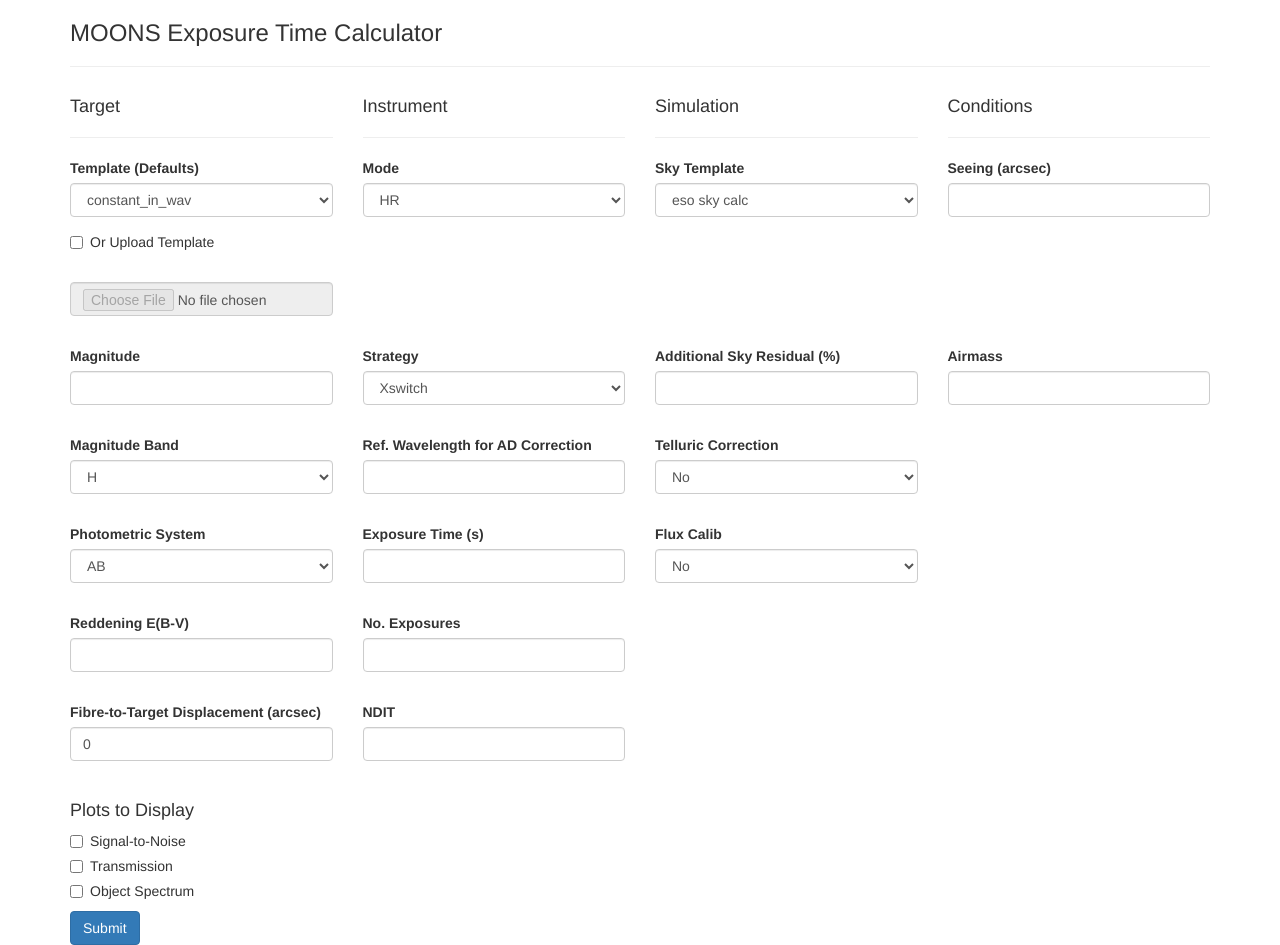
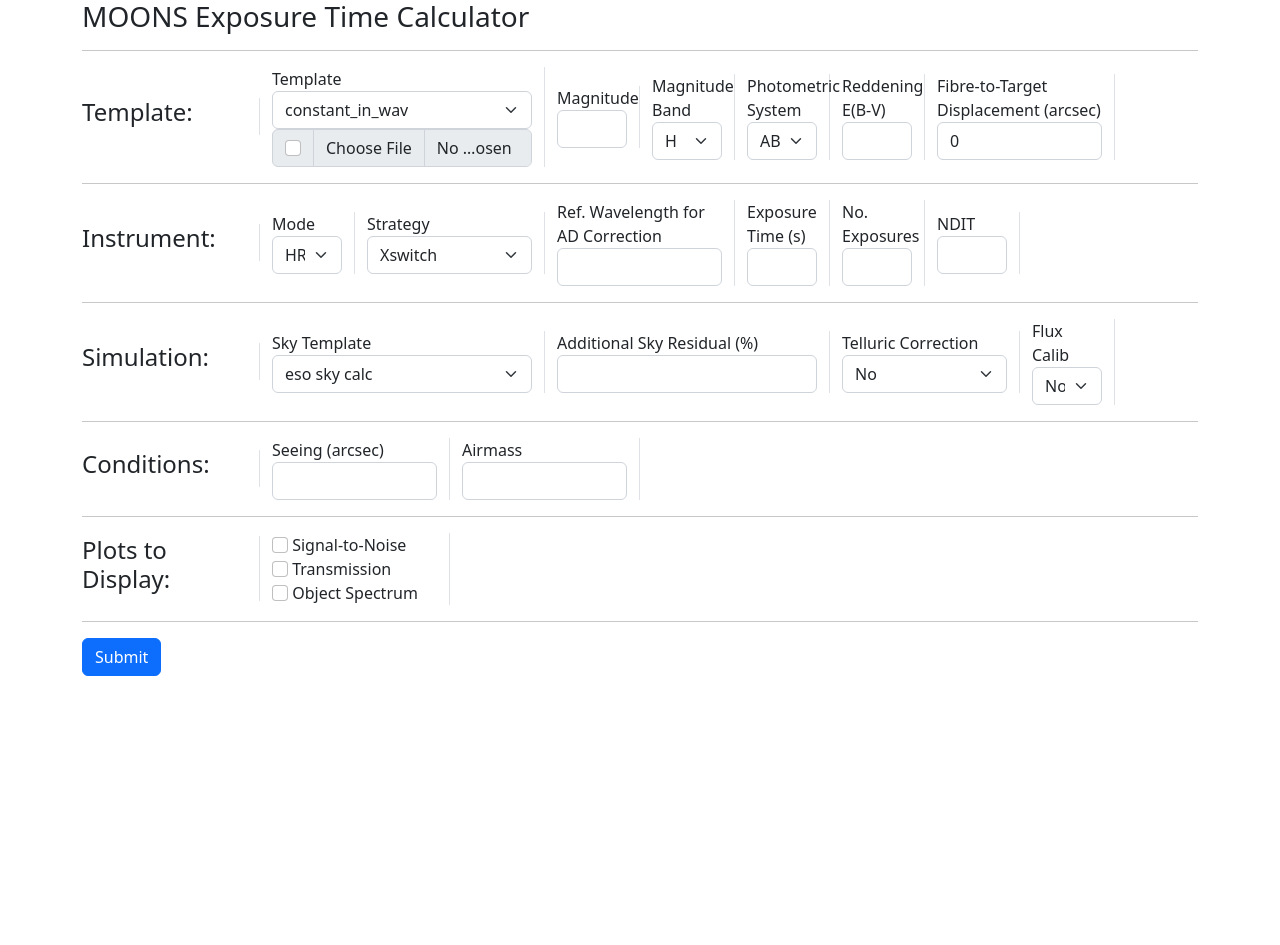
Before and after one commit to breenci/MOONS_ETC, a Flask app: page / in a window 1280 px wide. After the commit the page ends 676 px from the top, so only its background shows below. Run offline with Flask 2, Linux system fonts and the light colour scheme; some libraries are stand-ins or nearby versions.

Commit message:
Replace flask-bootstrap with custom html
Render forms and errors with custom html instead of using flask-bootstrap
macros. This allows the use of Bootstrap 5 and makes custom rendering
and validation easier.

_formhelp.html renders form fields with default template. Fields which
require custom rendering are written directly into form.html.

Also fixed custom validation of file upload.

```diff
--- a/app/__init__.py
+++ b/app/__init__.py
@@ -1,10 +1,9 @@
-from ensurepip import bootstrap
 from flask import Flask
 from config import Config
-from flask_bootstrap import Bootstrap
+from flask_bootstrap import Bootstrap5
 
 app = Flask(__name__)
 app.config.from_object(Config)
-bootstrap = Bootstrap(app)
+bootstrap = Bootstrap5(app)
 
 from app import routes
--- a/app/forms.py
+++ b/app/forms.py
@@ -2,22 +2,12 @@ from email.policy import default
 from os import system
 from typing import Optional
 from flask_wtf import FlaskForm
-from flask_wtf.file import FileField
+from flask_wtf.file import FileField, FileAllowed
 from wtforms import SelectField, IntegerField, SubmitField, FloatField, BooleanField, HiddenField, FormField, FieldList, RadioField
 from wtforms.validators import DataRequired, NumberRange, ValidationError, Optional
 
 
 class UploadRequired:
-    """
-    Compares the values of two fields.
-
-    :param fieldname:
-        The name of the other field to compare to.
-    :param message:
-        Error message to raise in case of a validation error. Can be
-        interpolated with `%(other_label)s` and `%(other_name)s` to provide a
-        more helpful error.
-    """
 
     def __init__(self, fieldname, message=None):
         self.fieldname = fieldname
@@ -31,8 +21,10 @@ class UploadRequired:
                 field.gettext("Invalid field name '%s'.") % self.fieldname
             ) from exc
         if other.data == False:
+            print('Not selected')
             return
         elif field.data:
+            print('There is data')
             return
 
         message = self.message
@@ -44,10 +36,10 @@ class UploadRequired:
 
 class ETC_form(FlaskForm):
     # target variables
-    template_type = BooleanField('Or Upload Template')
-    template_name = SelectField('Template (Defaults)', choices=[('app/static/Example_spectra/constant_in_wav.fits', 'constant_in_wav'),
+    template_type = BooleanField('')
+    template_name = SelectField('Template', choices=[('app/static/Example_spectra/constant_in_wav.fits', 'constant_in_wav'),
                     ('app/static/Example_spectra/input_stellar_template.fits', 'stellar')], validators=[Optional()])
-    upload_template = FileField('', validators=[Optional(), UploadRequired('template_type')])
+    upload_template = FileField('', validators=[ UploadRequired('template_type'), FileAllowed(['.fits'])])
 
     magnitude = FloatField('Magnitude', validators=[DataRequired()])
     filter = SelectField('Magnitude Band', choices=['H', 'J', 'I'], validators=[DataRequired()])
--- /dev/null
+++ b/app/templates/_formhelp.html
@@ -0,0 +1,54 @@
+{% macro render_field(field) %}
+    {% if (field.type == "FloatField" or field.type == "IntegerField") %}
+        {% if field.errors %}
+            {{ field.label }}
+            {{ field(class="form-control is-invalid", **kwargs)|safe }}
+            {% for error in field.errors %}
+                <div class="invalid-feedback">
+                    {{ error }}
+                </div>
+            {% endfor %}
+        {% else %}
+        {{ field.label }}
+        {{ field(class="form-control", **kwargs)|safe }}
+        {% endif %}
+    {% endif %}
+    {% if field.type == "BooleanField" %}
+        {% if field.errors %}
+        {{ field(class="form-check-input is-invalid", **kwargs)|safe }}{{ field.label }}
+            {% for error in field.errors %}
+                <div class="invalid-feedback">
+                    {{ error }}
+                </div>
+            {% endfor %}
+        {% else %}
+        {{ field(class="form-check-input", **kwargs)|safe }} {{ field.label }}
+        {% endif %}
+    {% endif %}
+    {% if field.type == "SelectField" %}
+        {% if field.errors %}
+        {{ field(class="form-select is-invalid", **kwargs)|safe }}{{ field.label }}
+            {% for error in field.errors %}
+                <div class="invalid-feedback">
+                    {{ error }}
+                </div>
+            {% endfor %}
+        {% else %}
+        {{ field.label }}
+        {{ field(class="form-select", **kwargs)|safe }}
+        {% endif %}
+    {% endif %}
+    {% if field.type == "FileField" %}
+        {% if field.errors %}
+        {{ field(class="form-control is-invalid", **kwargs)|safe }}{{ field.label }}
+            {% for error in field.errors %}
+                <div class="invalid-feedback">
+                    {{ error }}
+                </div>
+            {% endfor %}
+        {% else %}
+        {{ field.label }}
+        {{ field(class="form-select", **kwargs)|safe }}
+        {% endif %}
+    {% endif %}
+{% endmacro %}
--- /dev/null
+++ b/app/templates/base.html
@@ -0,0 +1,16 @@
+<!doctype html>
+<html lang="en">
+  <head>
+    <meta charset="utf-8">
+    <meta name="viewport" content="width=device-width, initial-scale=1">
+    <title>MOONS ETC</title>
+    <link href="https://cdn.jsdelivr.net/npm/bootstrap@5.2.1/dist/css/bootstrap.min.css" rel="stylesheet" integrity="sha384-iYQeCzEYFbKjA/T2uDLTpkwGzCiq6soy8tYaI1GyVh/UjpbCx/TYkiZhlZB6+fzT" crossorigin="anonymous">
+  </head>
+  <body>
+    {% block content %}{% endblock %}
+    <script src="https://cdn.jsdelivr.net/npm/bootstrap@5.2.1/dist/js/bootstrap.bundle.min.js" integrity="sha384-u1OknCvxWvY5kfmNBILK2hRnQC3Pr17a+RTT6rIHI7NnikvbZlHgTPOOmMi466C8" crossorigin="anonymous"></script>
+    {% block scripts %}
+    <script src="https://ajax.googleapis.com/ajax/libs/jquery/3.1.0/jquery.min.js"></script>
+    {% endblock %}
+  </body>
+</html>
--- a/app/templates/form.html
+++ b/app/templates/form.html
@@ -1,12 +1,123 @@
-{% extends "bootstrap/base.html" %}
-{% import "bootstrap/wtf.html" as wtf %}
+{% extends "base.html" %}
+{% from "_formhelp.html" import render_field %}
 
-{% block title %}
-    MOONS ETC
+{% block content %}
+<div class="container">
+    <h3>MOONS Exposure Time Calculator</h3>
+    <hr>
+    <form action="" method="post" class="form" role="form", enctype="multipart/form-data", autocomplete="off" novalidate>
+    {{ form.csrf_token() }}
+        <div class="row align-items-center">
+            <div class="col-2 border-end">
+                <h4>Template:</h4>
+            </div>
+            <div class="col-3 border-end">
+                {{ render_field(form.template_name, disabled=form.template_type.data) }}
+                <div class="input-group">
+                    <div class="input-group-text">
+                    {{ render_field(form.template_type, class="form-check-input mt-0", type="checkbox")}}
+                    </div>
+                    {% if form.upload_template.errors %}
+                        {{ form.upload_template(class="form-control is-invalid", type="file", disabled=(not form.template_type.data)) }}
+                        {% for error in form.upload_template.errors %}
+                             <div class="invalid-feedback">
+                                {{ error }}
+                            </div>
+                        {% endfor %}
+                    {% else %}
+                        {{ form.upload_template(class="form-control", type="file", disabled=(not form.template_type.data)) }}
+                    {% endif %}
+                </div>
+            </div>
+            <div class="col-1 border-end">
+                {{ render_field(form.magnitude) }}
+            </div>
+            <div class="col-1 border-end">
+                {{ render_field(form.filter) }}
+            </div>
+            <div class="col-1 border-end">
+                {{ render_field(form.mag_system) }}
+            </div>
+            <div class="col-1 border-end">
+                {{ render_field(form.reddening) }}
+            </div>
+            <div class="col-2 border-end">
+                {{ render_field(form.displacement) }}
+            </div>
+        </div>
+        <hr>
+        <div class="row align-items-center">
+            <div class="col-2 border-end">
+                <h4>Instrument:</h4>
+            </div>
+            <div class="col-1 border-end">
+                {{ render_field(form.moons_mode) }}
+            </div>
+            <div class="col-2 border-end">
+                {{ render_field(form.strategy) }}
+            </div>
+            <div class="col-2 border-end">
+                {{ render_field(form.atm_dif_ref) }}
+            </div>
+            <div class="col-1 border-end">
+                {{ render_field(form.exptime) }}
+            </div>
+            <div class="col-1 border-end">
+                {{ render_field(form.N_exp) }}
+            </div>
+            <div class="col-1 border-end">
+                {{ render_field(form.dit) }}
+            </div>
+        </div>
+        <hr>
+        <div class="row align-items-center">
+            <div class="col-2 border-end">
+                <h4>Simulation:</h4>
+            </div>
+            <div class="col-3 border-end">
+                {{ render_field(form.sky_template) }}
+            </div>
+            <div class="col-3 border-end">
+                {{ render_field(form.sky_residual) }}
+            </div>
+            <div class="col-2 border-end">
+                {{ render_field(form.telluric) }}
+            </div>
+            <div class="col-1 border-end">
+                {{ render_field(form.flux_calib) }}
+            </div>
+        </div>
+        <hr>
+        <div class="row align-items-center">
+            <div class="col-2 border-end">
+                <h4>Conditions:</h4>
+            </div>
+            <div class="col-2 border-end">
+                {{ render_field(form.seeing) }}
+            </div>
+            <div class="col-2 border-end">
+                {{ render_field(form.airmass) }}
+            </div>
+        </div>
+        <hr>
+        <div class="row align-items-center">
+            <div class="col-2 border-end">
+                <h4>Plots to Display:</h4>
+            </div>
+            <div class="col-2 border-end">
+                {{ render_field(form.sn, class="form-check-input", type="checkbox") }} <br>
+                {{ render_field(form.trans, class="form-check-input", type="checkbox") }} <br>
+                {{ render_field(form.obj_spec, class="form-check-input", type="checkbox") }}
+            </div>
+        </div>
+        <hr>
+        {{ form.submit(class="btn btn-primary", type="submit") }}
+    </form>
+</div>
 {% endblock %}
 
 {% block scripts %}
-    {{super()}}
+{{ super() }}
 <script>
     $("#template_type").on("click", function() {
     $("#template_name").prop('disabled', (i, v) => !v);
@@ -14,96 +125,3 @@
 })
 </script>
 {% endblock %}
-
-{% block content %}
-
-<div class="container">
-    <h3>MOONS Exposure Time Calculator</h3>
-    <hr>
-    <form action="" method="post" class="form" role="form", enctype="multipart/form-data", autocomplete="off">
-    {{ form.csrf_token() }}
-        <div class="row">
-            <div class="form-group col-md-3">
-                <h4> Target </h4>
-                <hr>
-                {{ wtf.form_field(form.template_name, class='form-control', disabled=form.template_type.data) }}
-                {{ wtf.form_field(form.template_type, class='form-control') }}
-                {{ wtf.form_field(form.upload_template, class='form-control', disabled=(not form.template_type.data)) }}
-            </div>
-            <div class="form-group col-md-3">
-                <h4> Instrument </h4>
-                <hr>
-                {{ wtf.form_field(form.moons_mode, class='form-control') }}
-            </div>
-            <div class="form-group col-md-3">
-                <h4> Simulation </h4>
-                <hr>
-                {{ wtf.form_field(form.sky_template, class='form-control') }}
-            </div>
-            <div class="form-group col-md-3">
-                <h4> Conditions </h4>
-                <hr>
-                {{ wtf.form_field(form.seeing, class='form-control') }}
-            </div>
-        </div>
-        <div class="row">
-            <div class="form-group col-md-3">
-                {{ wtf.form_field(form.magnitude, class='form-control') }}
-            </div>
-            <div class="form-group col-md-3">
-                {{ wtf.form_field(form.strategy, class='form-control') }}
-            </div>
-            <div class="form-group col-md-3">
-                {{ wtf.form_field(form.sky_residual, class='form-control') }}
-            </div>
-            <div class="form-group col-md-3">
-                {{ wtf.form_field(form.airmass, class='form-control') }}
-            </div>
-        </div>
-        <div class="row">
-            <div class="form-group col-md-3">
-                {{ wtf.form_field(form.filter, class='form-control') }}
-            </div>
-            <div class="form-group col-md-3">
-                {{ wtf.form_field(form.atm_dif_ref, class='form-control') }}
-            </div>
-            <div class="form-group col-md-3">
-                {{ wtf.form_field(form.telluric, class='form-control') }}
-            </div>
-        </div>
-        <div class="row">
-            <div class="form-group col-md-3">
-                {{ wtf.form_field(form.mag_system, class='form-control') }}
-            </div>
-            <div class="form-group col-md-3">
-                {{ wtf.form_field(form.exptime, class='form-control') }}
-            </div>
-            <div class="form-group col-md-3">
-                {{ wtf.form_field(form.flux_calib, class='form-control') }}
-            </div>
-        </div>
-        <div class="row">
-            <div class="form-group col-md-3">
-                {{ wtf.form_field(form.reddening, class='form-control') }}
-            </div>
-            <div class="form-group col-md-3">
-                {{ wtf.form_field(form.N_exp, class='form-control') }}
-            </div>
-        </div>
-        <div class="row">
-            <div class="form-group col-md-3">
-                {{ wtf.form_field(form.displacement, class='form-control') }}
-            </div>
-            <div class="form-group col-md-3">
-                {{ wtf.form_field(form.dit, class='form-control') }}
-            </div>
-        </div>
-
-        <h4>Plots to Display</h4>
-        {{ wtf.form_field(form.sn, class='form-control') }}
-        {{ wtf.form_field(form.trans, class='form-control') }}
-        {{ wtf.form_field(form.obj_spec, class='form-control') }}
-        {{ wtf.form_field(form.submit, button_map={'submit':'primary'}) }}
-    </form>
-</div>
-{% endblock %}
```
Also changed, not shown: app/templates/results.html (+5 -9 lines). Lines whose indentation alone changed are shown as unchanged.
